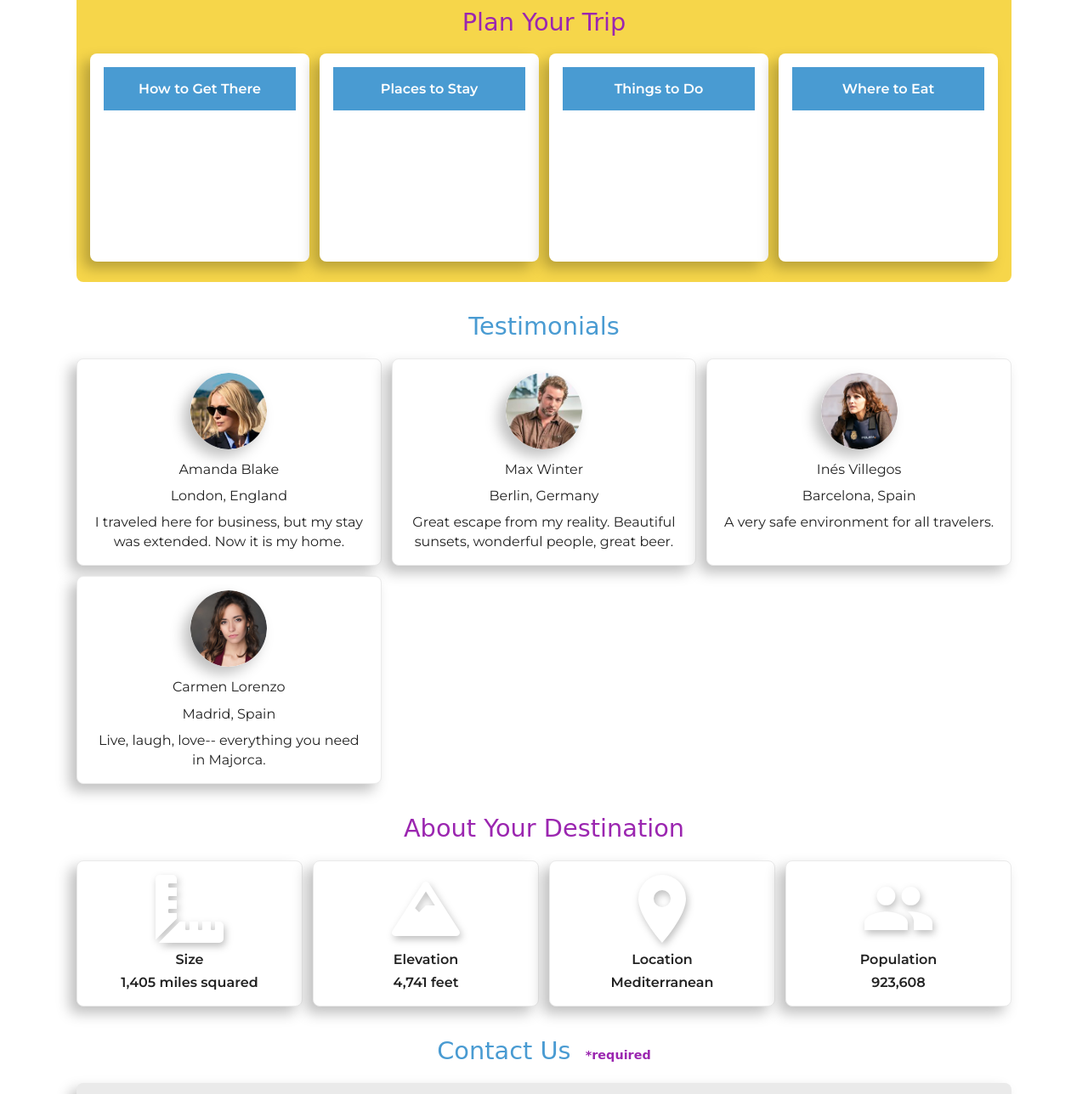
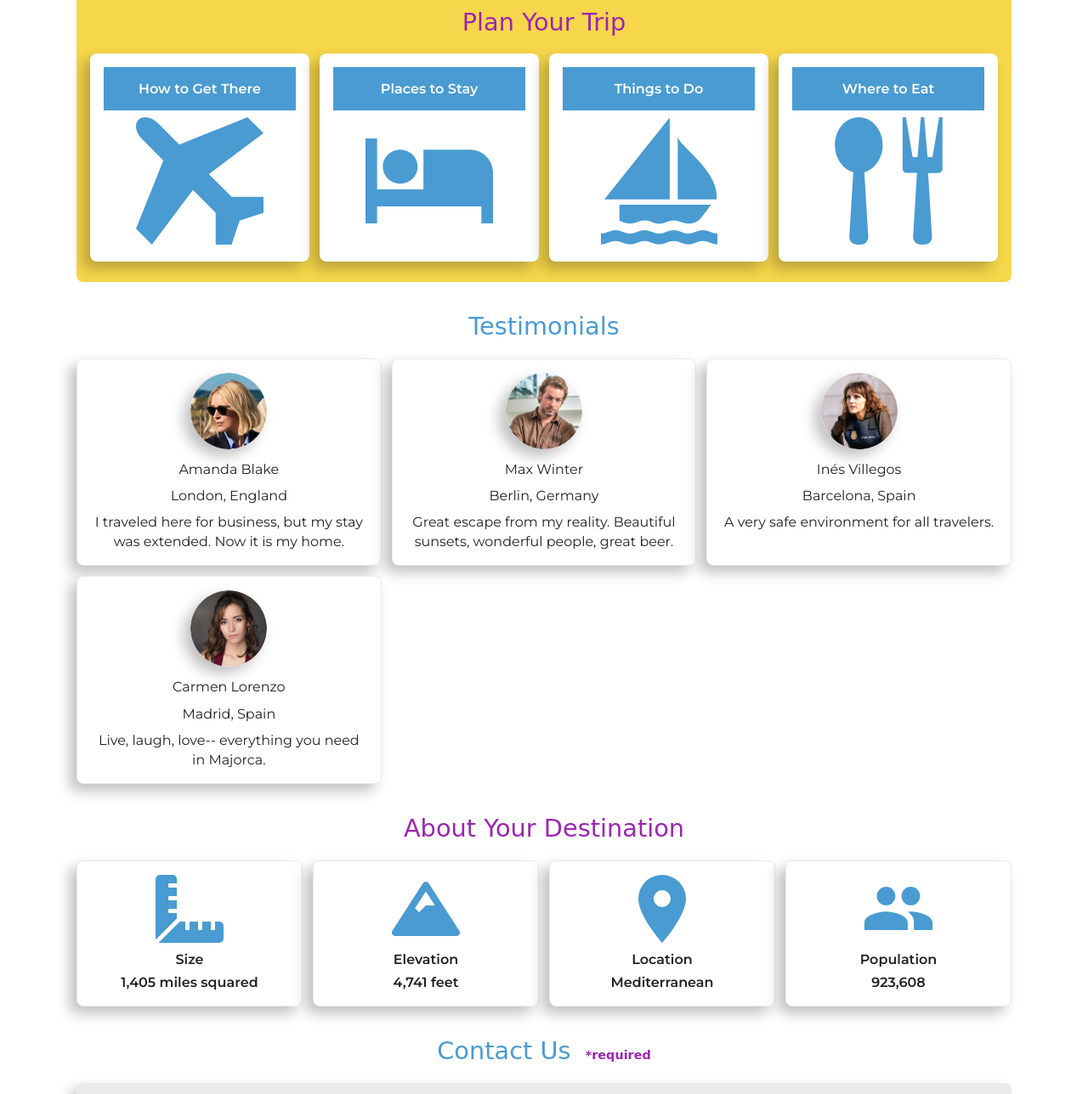
Before and after one commit to ClaytonPaulWatson/wunderlust, a plain HTML site: page majorca.html in a window 1280 px wide. Shown: the part 685-1973 px from the top of the page at 85% size. Drawn offline with Linux system fonts and the light colour scheme; a web font is replaced by a local one.

Commit message:
Update styles.css

```diff
--- a/styles.css
+++ b/styles.css
@@ -289,3 +289,72 @@ header{
   font-weight:700;
   margin-left:.5rem;
 }
+/* === ICONS VIA CSS (no HTML changes) === */
+
+/* PLAN YOUR TRIP — use the <a> as the icon box, hide the inner <img> */
+#plan > div > section a img { display: none; }
+
+#plan > div > section a{
+  display:block;
+  width:150px; height:150px;
+  margin:.5rem auto 0;
+  background-color: var(--blue);                 /* icon color */
+  -webkit-mask-position: center; mask-position: center;
+  -webkit-mask-repeat: no-repeat; mask-repeat: no-repeat;
+  -webkit-mask-size: contain; mask-size: contain;
+}
+
+/* Map each tile to its SVG (keeps your HTML untouched) */
+#plan > div > section:nth-child(1) a{
+  -webkit-mask-image: url("images/get.svg"); mask-image: url("images/get.svg");
+}
+#plan > div > section:nth-child(2) a{
+  -webkit-mask-image: url("images/stay.svg"); mask-image: url("images/stay.svg");
+}
+#plan > div > section:nth-child(3) a{
+  -webkit-mask-image: url("images/do.svg"); mask-image: url("images/do.svg");
+}
+#plan > div > section:nth-child(4) a{
+  -webkit-mask-image: url("images/eat.svg"); mask-image: url("images/eat.svg");
+}
+
+/* ABOUT YOUR DESTINATION — hide the <img>, draw icon with ::before */
+#about > div > section img{ display:none; }
+
+#about > div > section::before{
+  content:"";
+  display:block;
+  width:80px; height:80px;
+  margin:0 auto .5rem;
+  background-color: var(--blue);                 /* icon color */
+  -webkit-mask-position:center; mask-position:center;
+  -webkit-mask-repeat:no-repeat; mask-repeat:no-repeat;
+  -webkit-mask-size:contain; mask-size:contain;
+}
+
+/* Map each fact tile to its SVG */
+#about > div > section:nth-child(1)::before{
+  -webkit-mask-image: url("images/size.svg"); mask-image: url("images/size.svg");
+}
+#about > div > section:nth-child(2)::before{
+  -webkit-mask-image: url("images/elevation.svg"); mask-image: url("images/elevation.svg");
+}
+#about > div > section:nth-child(3)::before{
+  -webkit-mask-image: url("images/location.svg"); mask-image: url("images/location.svg");
+}
+#about > div > section:nth-child(4)::before{
+  -webkit-mask-image: url("images/population.svg"); mask-image: url("images/population.svg");
+}
+
+/* Fallback for older browsers (shows the actual SVG if mask not supported) */
+@supports not (-webkit-mask-image: url("")) {
+  #plan > div > section a{
+    background: none;
+  }
+  #plan > div > section a img{
+    display:block; width:150px; height:150px; object-fit:contain; margin:.5rem auto 0;
+  }
+  #about > div > section img{
+    display:block; width:80px; height:80px; object-fit:contain; margin:0 auto .5rem;
+  }
+}
```
